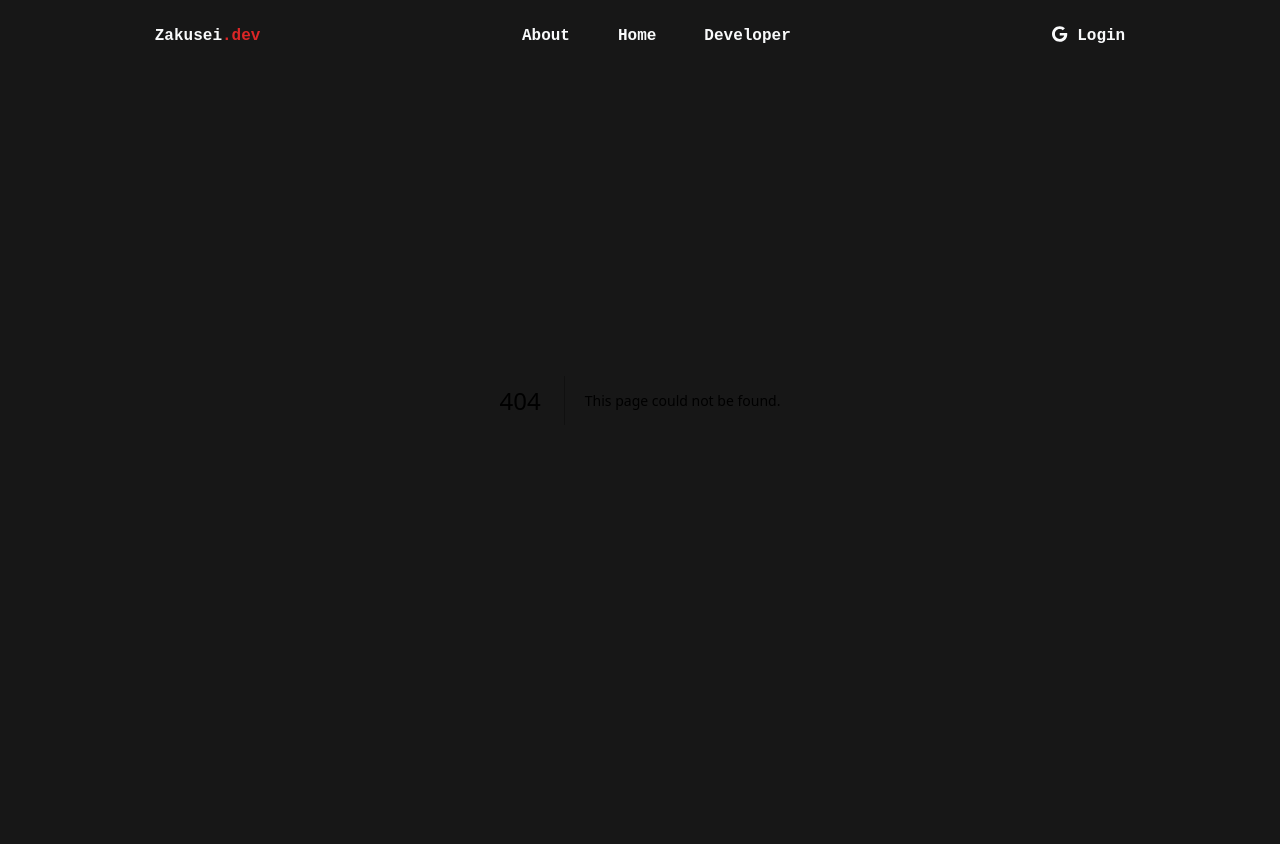
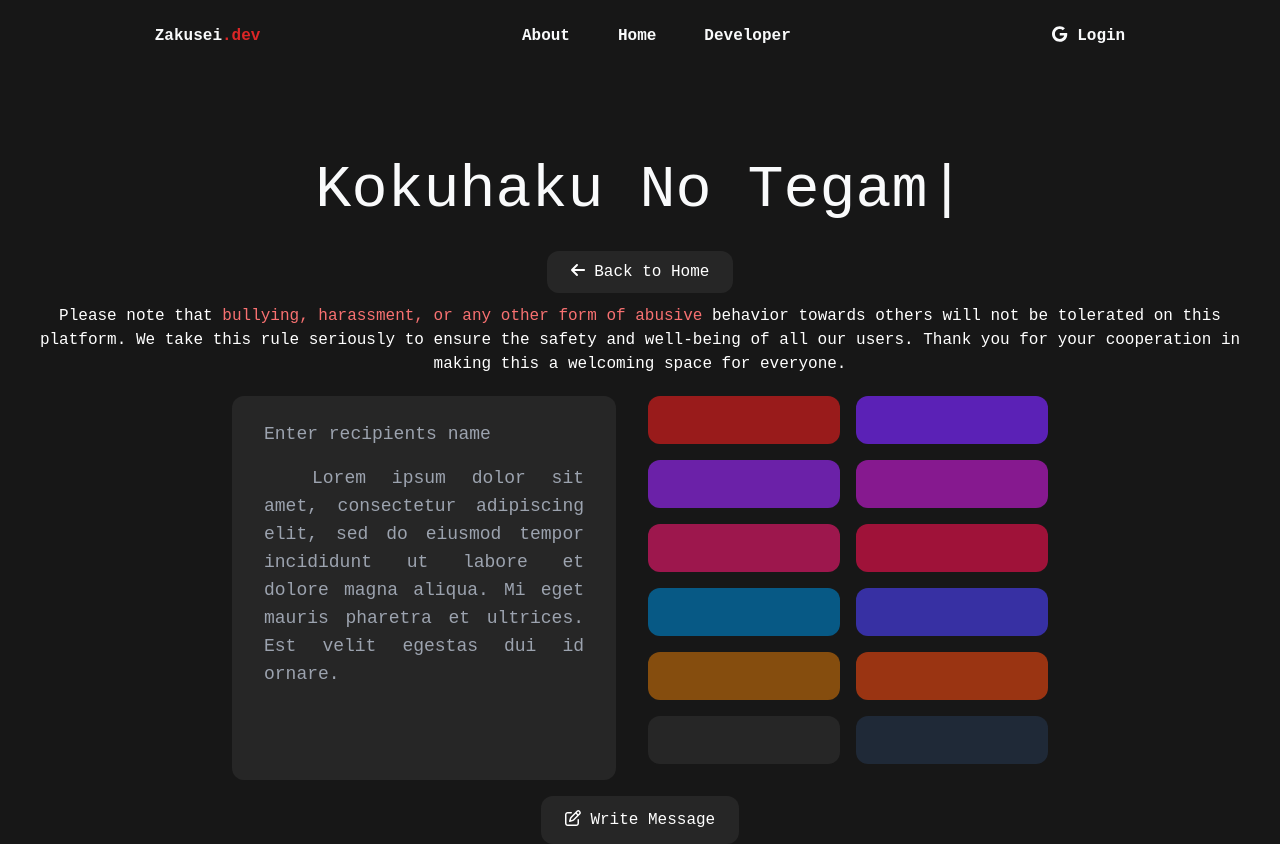
Before and after one commit to zakusei/kokuhaku-app, a Next.js app: page /new in a window 1280 px wide. Before the commit this address had no page. Before the commit the page ends 800 px from the top, so only its background shows below. Built offline with nearby package versions, Linux system fonts and the light colour scheme.

Commit message:
Added UI Functions

```diff
--- a/app/about/page.jsx
+++ b/app/about/page.jsx
@@ -0,0 +1,8 @@
+
+const AboutPage = () => {
+  return (
+    <div>AboutPage</div>
+  )
+}
+
+export default AboutPage
--- /dev/null
+++ b/app/new/page.jsx
@@ -0,0 +1,118 @@
+"use client"
+
+import Link from "next/link";
+import { useState } from "react";
+
+// CSS Libraries
+import Typewriter from "typewriter-effect";
+import { FontAwesomeIcon } from "@fortawesome/react-fontawesome";
+import {
+    faPenToSquare
+  } from "@fortawesome/free-regular-svg-icons";
+import {
+    faArrowLeft
+  } from "@fortawesome/free-solid-svg-icons";
+
+const NewMessage = () => {
+
+    const [ currentColor, setColor ] = useState(`neutral`);
+    const color = (color) => {
+        setColor(`${color}`);
+    }
+
+  return (
+    <main className="container mx-auto text-center font-cutive text-white">
+        <section className="lg:text-6xl md:text-5xl text-5xl font-cutive mx-auto mt-40 text-gray-50 mb-10">
+            <Typewriter
+            onInit={(typewriter) => {
+                typewriter
+                    .typeString("黒白の手紙")
+                    .pauseFor(1000)
+                    .deleteAll()
+                    .typeString("Kokuhaku No Tegami")
+                    .pauseFor(1000)
+                    .deleteAll()
+                    .typeString("Anonymous Messages")
+                    .start();
+            }}
+            />
+        </section>
+        <Link href={"/"} className="bg-neutral-800 text-white hover:bg-neutral-700 px-6 py-3 rounded-xl">
+            <span>
+            <FontAwesomeIcon icon={faArrowLeft}/> </span>
+            Back to Home</Link>
+        <section>
+            <p class="m-5 text-white font-cutive">
+                Please note that <span class="text-red-400">bullying, harassment, or any other form of abusive</span> behavior towards others will not be tolerated on this platform. We take this rule seriously to ensure the safety and well-being of all our users.
+                Thank you for your cooperation in making this a welcoming space for everyone.
+            </p>
+        </section>
+        <section className="mx-auto flex justify-center text-white">
+            <div className="grid gap-4 grid-cols-1 lg:grid-cols-2 md:grid-cols-2 sm:grid-cols-2">
+                {/* Canvas */}
+                <div className={`bg-${currentColor}-800 h-96 w-96 rounded-xl`}>
+                    <div className="ml-2 mr-2">
+                        <div className="flex ml-2 mt-2 text-lg">
+                            <input type="text" className="bg-transparent px-4 py-4 outline-0" placeholder="Enter recipients name" />
+                        </div>
+                        <textarea
+                            className="bg-transparent text-lg text-justify w-full px-6 outline-0 indent-12 resize-none"
+                            placeholder="Lorem ipsum dolor sit amet, consectetur adipiscing elit, sed do eiusmod tempor incididunt ut labore et dolore magna aliqua. Mi eget mauris pharetra et ultrices. Est velit egestas dui id ornare."
+                            maxLength={200}
+                            cols="30"
+                            rows="10">
+                        </textarea>
+                    </div>
+                </div>
+                {/* Color Pallete */}
+                <div className="container">
+                    <div className="grid grid-cols-2 gap-x-4 gap-y-4">
+                        <div className="flex-1 w-48 h-12 bg-red-800 hover:bg-gradient-to-r hover:from-red-700 hover:to-red-800 rounded-xl">
+                            <button onClick={() => color("red")} className="h-full w-full"></button>
+                        </div>
+                        <div className="flex-1 w-48 h-12 bg-violet-800 hover:bg-gradient-to-r hover:from-violet-700 hover:to-violet-800 rounded-xl">
+                            <button onClick={() => color("violet")} className="h-full w-full"></button>
+                        </div>
+                        <div className="flex-1 w-48 h-12 bg-purple-800 hover:bg-gradient-to-r hover:from-purple-700 hover:to-purple-800 rounded-xl">
+                            <button onClick={() => color("purple")} className="h-full w-full"></button>
+                        </div>
+                        <div className="flex-1 w-48 h-12 bg-fuchsia-800 hover:bg-gradient-to-r hover:from-fuchsia-700 hover:to-fuchsia-800 rounded-xl">
+                            <button onClick={() => color("fuchsia")} className="h-full w-full"></button>
+                        </div>
+                        <div className="flex-1 w-48 h-12 bg-pink-800 hover:bg-gradient-to-r hover:from-pink-700 hover:to-pink-800 rounded-xl">
+                            <button onClick={() => color("pink")} className="h-full w-full"></button>
+                        </div>
+                        <div className="flex-1 w-48 h-12 bg-rose-800 hover:bg-gradient-to-r hover:from-rose-700 hover:to-rose-800 rounded-xl">
+                            <button onClick={() => color("rose")} className="h-full w-full"></button>
+                        </div>
+                        <div className="flex-1 w-48 h-12 bg-sky-800 hover:bg-gradient-to-r hover:from-sky-700 hover:to-sky-800 rounded-xl">
+                            <button onClick={() => color("sky")} className="h-full w-full"></button>
+                        </div>
+                        <div className="flex-1 w-48 h-12 bg-indigo-800 hover:bg-gradient-to-r hover:from-indigo-700 hover:to-indigo-800 rounded-xl">
+                            <button onClick={() => color("indigo")} className="h-full w-full"></button>
+                        </div>
+                        <div className="flex-1 w-48 h-12 bg-yellow-800 hover:bg-gradient-to-r hover:from-yellow-700 hover:to-yellow-800 rounded-xl">
+                            <button onClick={() => color("yellow")} className="h-full w-full"></button>
+                        </div>
+                        <div className="flex-1 w-48 h-12 bg-orange-800 hover:bg-gradient-to-r hover:from-orange-700 hover:to-orange-800 rounded-xl">
+                            <button onClick={() => color("orange")} className="h-full w-full"></button>
+                        </div>
+                        <div className="flex-1 w-48 h-12 bg-neutral-800 hover:bg-gradient-to-r hover:from-neutral-700 hover:to-neutral-800 rounded-xl">
+                            <button onClick={() => color("neutral")} className="h-full w-full"></button>
+                        </div>
+                        <div className="flex-1 w-48 h-12 bg-gray-800 hover:bg-gradient-to-r hover:from-gray-700 hover:to-gray-800 rounded-xl">
+                            <button onClick={() => color("gray")} className="h-full w-full"></button>
+                        </div>
+                    </div>
+                </div>
+            </div>
+        </section>
+        <button className="mt-4 bg-neutral-800 text-white hover:bg-neutral-700 px-6 py-3 rounded-xl">
+            <span>
+            <FontAwesomeIcon icon={faPenToSquare}/> </span>
+            Write Message</button>
+    </main>
+  )
+}
+
+export default NewMessage
--- a/app/page.jsx
+++ b/app/page.jsx
@@ -10,6 +10,8 @@ import {
     faPenToSquare
   } from "@fortawesome/free-regular-svg-icons";
 import {
+    faArrowLeft,
+    faArrowRight,
     faMagnifyingGlass,
   } from "@fortawesome/free-solid-svg-icons";
 
@@ -34,7 +36,7 @@ const Home = () => {
           </div>
           <p className="mb-10 font-cutive">
           Welcome to our online community where you can
-          express yourself <span className="text-neutral-700"> anonymously.</span> Share your <span className="text-neutral-700">thoughts,
+          express yourself <span className="text-neutral-400"> anonymously.</span> Share your <span className="text-neutral-400">thoughts,
           feelings, and experiences </span> with others without fear
           of judgment.</p>
           <p className="mb-10 hidden font-cutive lg:inline-block md:inline-block">
@@ -45,7 +47,7 @@ const Home = () => {
           Thank you for your cooperation in making this a welcoming
           space for everyone.</p>
 
-          <Link href={"/new/"} className="btn bg-neutral-800 hover:bg-gray-50 hover:text-neutral-900 py-3 px-6 rounded-lg w-30 mx-auto">
+          <Link href={"/new/"} className="btn bg-neutral-800 hover:bg-neutral-700 py-3 px-6 rounded-xl w-30 mx-auto">
           <span>
           <FontAwesomeIcon icon={faPenToSquare}/> </span>
           Write Message</Link>
@@ -59,6 +61,27 @@ const Home = () => {
       </section>
 
       <Messages/>
+
+      {/* Pagination */}
+      <div className="container mx-auto -mt-12 mb-12 w-full">
+          <div className="flex justify-center text-white">
+            <span className="bg-neutral-800 px-4 py-3 rounded-l-xl h-full hover:bg-neutral-700">
+              <Link href={"/"}><FontAwesomeIcon icon={faArrowLeft}/></Link>
+            </span>
+            <span className="bg-neutral-800 px-4 py-3 h-full hover:bg-neutral-700">
+              <Link href={"/"}>1</Link>
+            </span>
+            <span className="bg-neutral-700 px-4 py-3 h-full hover:bg-neutral-700">
+              <Link href={"/"}>2</Link>
+            </span>
+            <span className="bg-neutral-800 px-4 py-3 h-full hover:bg-neutral-700">
+              <Link href={"/"}>3</Link>
+            </span>
+            <span className="bg-neutral-800 px-4 py-3 rounded-r-xl h-full hover:bg-neutral-700">
+              <Link href={"/"}><FontAwesomeIcon icon={faArrowRight}/></Link>
+            </span>
+          </div>
+      </div>
     </main>
 
   )
--- a/components/Navbar.jsx
+++ b/components/Navbar.jsx
@@ -22,9 +22,9 @@ const Navbar = () => {
         <div className='font-bold'><Link href={"https://github.com/zakusei/"}>Zakusei<span className='text-red-600'>.dev</span></Link></div>
         <div>
             <ul className='hidden gap-x-12 lg:flex md:flex'>
-                <li className="hover:text-red-500 font-bold"><Link className={path == "/about" ? "text-red-500" : ""} href={"/about"}>About</Link></li>
-                <li className="hover:text-red-500 font-bold"><Link className={path == "/" ? "text-red-500" : ""} href={"/"}>Home</Link></li>
-                <li className="hover:text-red-500 font-bold"><a href="https://github.com/zakusei/">Developer</a></li>
+                <li className="hover:text-neutral-400 font-bold"><Link className={path == "/about" ? "text-neutral-400" : ""} href={"/about"}>About</Link></li>
+                <li className="hover:text-neutral-400 font-bold"><Link className={path == "/" ? "text-neutral-400" : ""} href={"/"}>Home</Link></li>
+                <li className="hover:text-neutral-400 font-bold"><a href="https://github.com/zakusei/">Developer</a></li>
             </ul>
         </div>
         <div>
```
